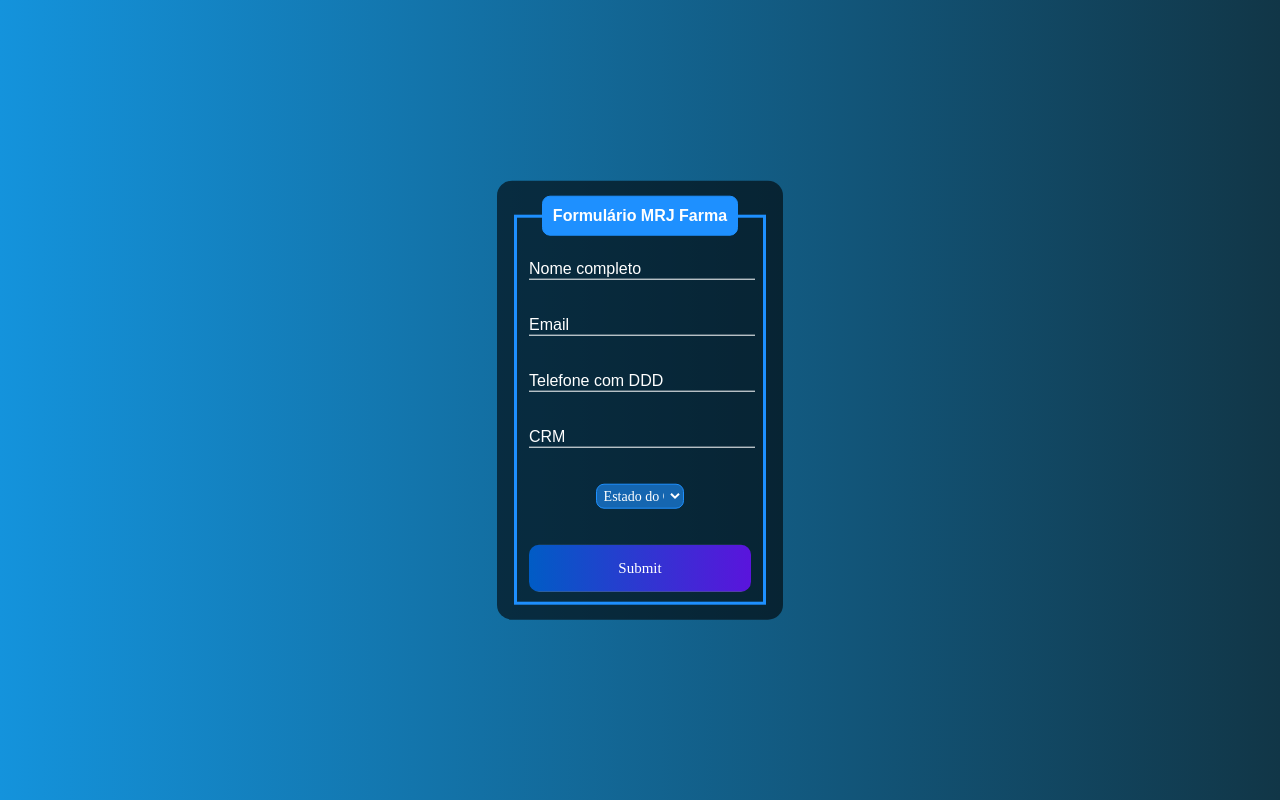
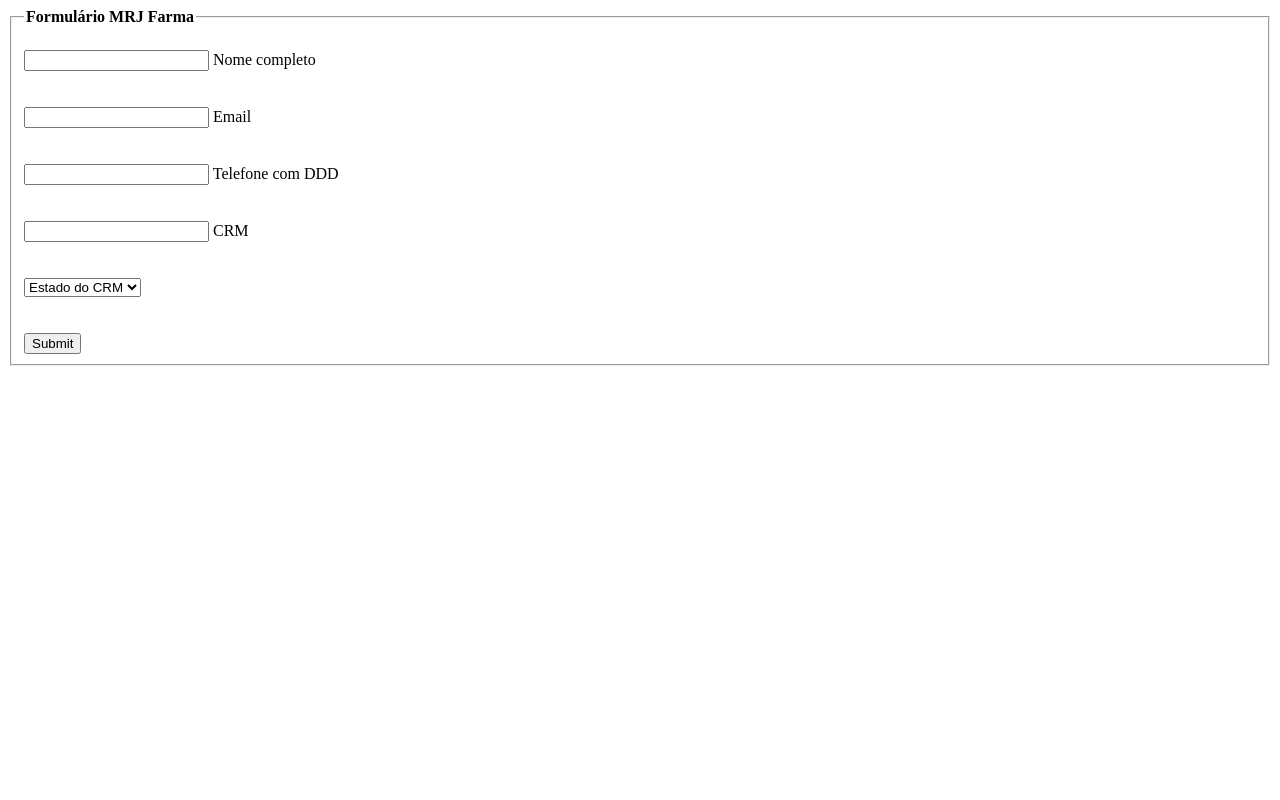
Before and after one commit to ArthurLopes07/MRJ-Form, a plain HTML site: page index.html in a window 1280 px wide. Drawn offline with Linux system fonts and the light colour scheme; a script that the page names is missing.

Commit message:
Update style.css

```diff
--- a/style.css
+++ b/style.css
@@ -1,106 +1,111 @@
-body {
-    font-family: 'Lexend', sans-serif, monospace;
-    background-image: linear-gradient(to right, rgb(20, 147, 220), rgb(17, 54, 71));
+import { createClient } from "https://esm.sh/@supabase/supabase-js@2";
+
+const supabaseUrl = "https://uolcgntsyzkkcqlfeowo.supabase.co";
+const supabaseKey = "eyJhbGciOiJIUzI1NiIsInR5cCI6IkpXVCJ9.eyJpc3MiOiJzdXBhYmFzZSIsInJlZiI6InVvbGNnbnRzeXpra2NxbGZlb3dvIiwicm9sZSI6ImFub24iLCJpYXQiOjE3MTE1OTE4MjksImV4cCI6MjAyNzE2NzgyOX0._DlhbNBrF4kXqu9dWqWRwqtobL7Bp_xv1WbNEiloGBg";
+
+const supabase = createClient(supabaseUrl, supabaseKey);
+
+function validateName(name) {
+    const nameRegex = /^[a-zA-Z]{2,}(?:\s[a-zA-Z]+)+$/;
+    return nameRegex.test(name);
 }
 
-.box {
-    color: white;
-    position: absolute;
-    top: 50%;
-    left: 50%;
-    transform: translate(-50%,-50%);
-    background-color: rgba(0, 0, 0, 0.6);
-    padding: 15px;
-    border-radius: 15px;
-    width: 20%;
+function validateEmail(email) {
+    const emailRegex = /^[^\s@]+@[^\s@]+\.[^\s@]+$/;
+    return emailRegex.test(email);
 }
 
-fieldset {
-    border: 3px solid dodgerblue;
+function validatePhoneNumber(phoneNumber) {
+    const phoneRegex = /^\d{10,11}$/;
+    return phoneRegex.test(phoneNumber);
 }
 
-legend {
-    border: 1px solid dodgerblue;
-    padding: 10px;
-    text-align: center;
-    background-color: dodgerblue;
-    border-radius: 8px;
+function validateCRMNumber(crmNumber) {
+    const crmRegex = /^\d{1,6}$/;
+    return crmRegex.test(crmNumber);
 }
 
-.inputBox {
-    position: relative;
+function formatPhoneNumber(phoneNumber) {
+    const cleaned = phoneNumber.replace(/\D/g, '');
+    const match = cleaned.match(/^(\d{2})(\d{1})(\d{4})(\d{4})$/);
+
+    if (match) {
+        return '(' + match[1] + ') ' + match[2] + ' ' + match[3] + '-' + match[4];
     }
 
-.inputUser {
-    background: none;
-    border: none;
-    border-bottom: 1px solid white;
-    outline: none;
-    color: white;
-    font-size: 15px;
-    width: 100%;
-    letter-spacing: 2px;
+    return phoneNumber;
 }
 
-.labelInput {
-    position: absolute;
-    top: 0px;
-    left: 0px;
-    pointer-events: none;
-    transition: .5s;
+document.getElementById("CRM").addEventListener("input", function (event) {
+    this.value = this.value.replace(/\D/g, ''); // Remove caracteres não numéricos
+});
+
+document.getElementById("myForm").addEventListener("submit", async function (event) {
+    event.preventDefault();
+
+    const nome = document.getElementById("Nome_Completo").value;
+    const email = document.getElementById("Email").value;
+    const telefone = document.getElementById("Telefone").value;
+    let crm = document.getElementById("CRM").value; // Permitir apenas números
+    const estado = document.getElementById("Estado").value;
+
+    if (!validateName(nome)) {
+        alert("Por favor, insira pelo menos dois nomes no campo Nome.");
+        return;
     }
 
-.inputUser:focus ~ .labelInput,
-.inputUser:valid ~ .labelInput {
-    top: -20px;
-    font-size: 12px;
-    color: dodgerblue;
+    if (!validateEmail(email)) {
+        alert("Por favor, insira um endereço de email válido.");
+        return;
     }
 
-select.Estado {
-    background: rgba(30, 144, 255, 0.6);
-    color: white;
-    border: 1px solid dodgerblue;
-    padding: 3px;
-    border-radius: 8px;
-    outline: none;
-    font-size: 14px;
-    width: 40%;
-    margin-top: 10px;
-    font-family: Lexend;
-    text-align: center;
-    align-items: center;
-    margin: 0 auto;
-    display: block;
+    if (!validatePhoneNumber(telefone)) {
+        alert("Por favor, insira um número de telefone válido (de 10 a 11 dígitos).");
+        return;
     }
 
-select.Estado::-ms-expand {
-    display: none;
+    if (!validateCRMNumber(crm)) {
+        alert("Por favor, insira um número de CRM válido (até 6 dígitos).");
+        return;
     }
 
-select.Estado option {
-    background-color: rgba(0, 0, 0, 0.6);
-    color: white;
-    padding: 10px;
+    // Remover caracteres não numéricos do CRM
+    crm = crm.replace(/\D/g, '');
+
+    const { data: existingCRMs, error: existingError } = await supabase
+      .from("usuarios")
+      .select("*")
+      .eq("CRM", crm)
+      .eq("Estado", estado);
+
+    if (existingError) {
+      console.error("Erro ao verificar o CRM:", existingError.message);
+      return;
     }
 
-select.Estado:focus {
-    border-color: dodgerblue;
-    box-shadow: 0 0 5px dodgerblue;
+    if (existingCRMs.length > 0) {
+      alert("Este CRM já está cadastrado para o estado selecionado. Por favor, insira um CRM diferente.");
+      return;
     }
 
-#submit {
-    background-image: linear-gradient(to right,rgb(0, 92, 197), rgb(90, 20, 220));
-    width: 100%;
-    border: none;
-    padding: 15px;
-    color: white;
-    font-size: 15px;
-    cursor: pointer;
-    border-radius: 10px;
-    font-family: Lexend;
+    const formData = {
+      Nome_Completo: nome,
+      Email: email,
+      Telefone: telefone.replace(/\D/g, ''),
+      CRM: crm,
+      Estado: estado
+    };
+
+    console.log("Dados do Formulário:", formData);
+
+    const { data, error } = await supabase.from("usuarios").insert([formData]);
+
+    if (error) {
+        console.error("Erro ao inserir os dados:", error.message);
+    } else {
+        console.log("Dados inseridos com sucesso:", data);
+        alert("Cadastro realizado com sucesso!");
     }
 
-#submit:hover {
-    background-image: linear-gradient(to right,rgb(0, 80, 172), rgb(80, 19, 195));
-}
+    event.target.reset();
+});
```
Lines whose indentation alone changed are shown as unchanged.
